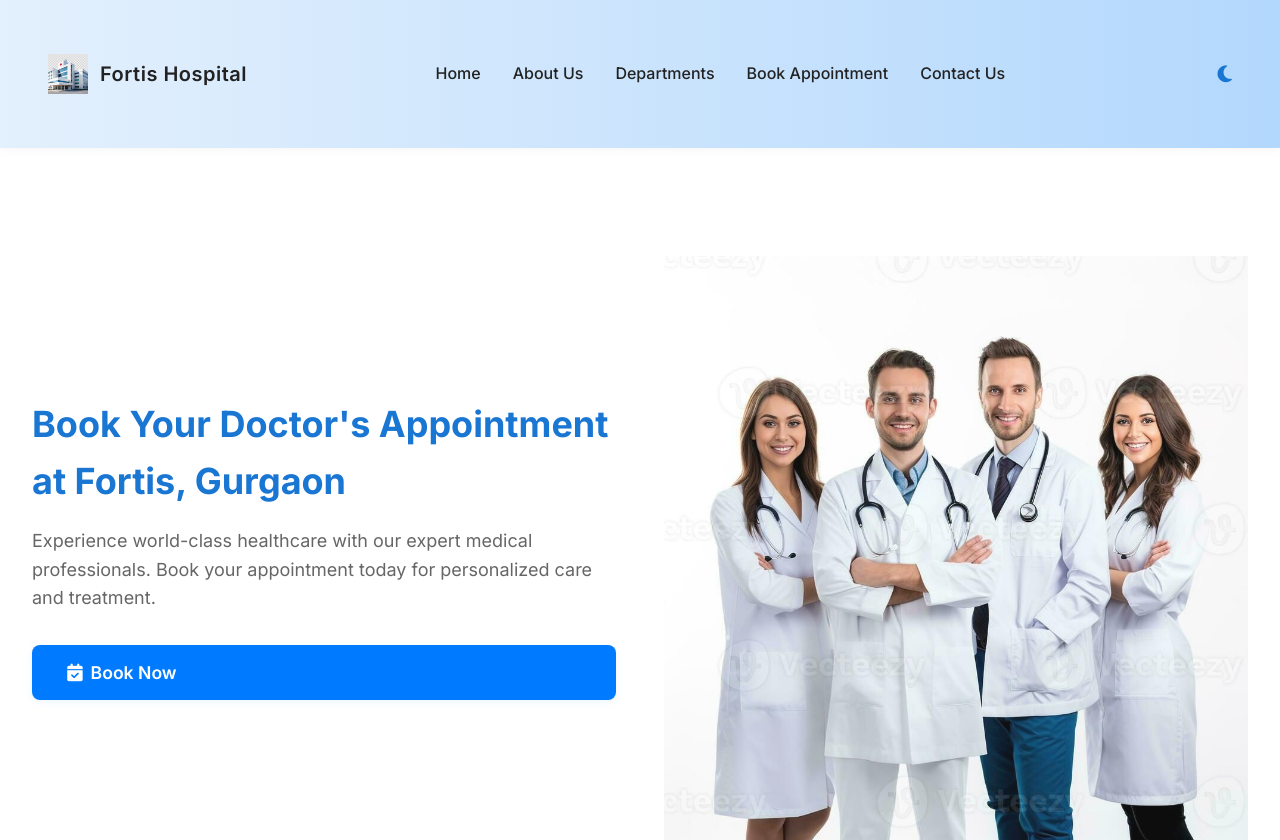
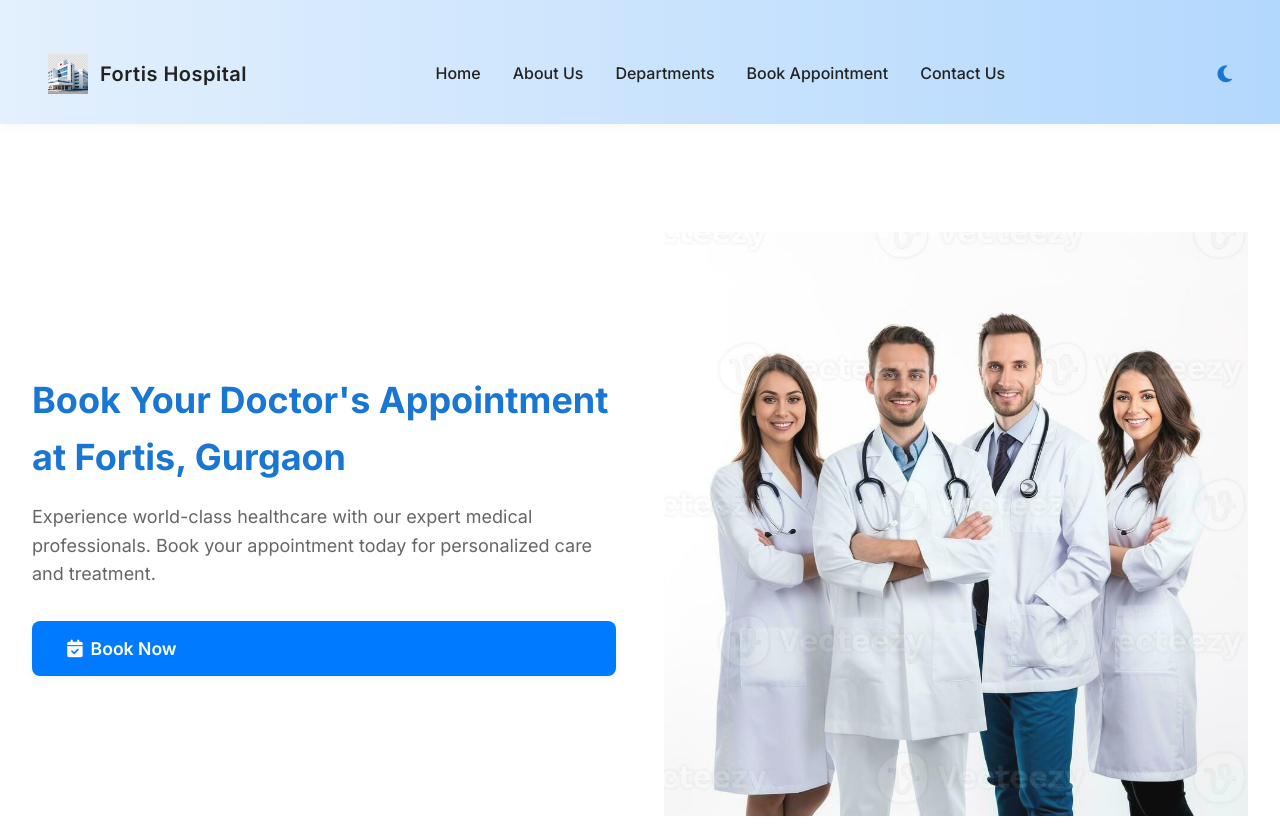
Before and after one commit to Rajkumar322005/Fortis-Appointment-Booking, a plain HTML site: page index.html in a window 1280 px wide. Shown: the top 840 px of the page. Drawn offline with Linux system fonts and the light colour scheme; a script that the page names is missing.

Commit message:
Alligned image

```diff
--- a/styles.css
+++ b/styles.css
@@ -4,6 +4,13 @@
  */
 
 /* CSS Variables for Theming */
+html,
+body {
+  margin: 0;
+  padding: 0;
+}
+
+
 :root {
     /* Colors */
     --primary-color: #1976D2;
@@ -119,11 +126,13 @@ body {
 /* 1. Header/Navbar Styles */
 .site-header {
   background: linear-gradient(90deg, #e3f0fd 0%, #b3d8fd 100%);
-  padding: 1.5rem 3rem; /* More vertical and horizontal padding for impressive look */
+  padding: 1.5rem 3rem 0 3rem; /* More vertical and horizontal padding for impressive look */
   box-shadow: 0 2px 10px rgba(0,0,0,0.04);
   position: sticky;
   top: 0;
   z-index: 100;
+  padding-bottom: 0 !important;
+  margin-bottom: 0 !important;
 }
 .header-container {
   display: flex;
```
